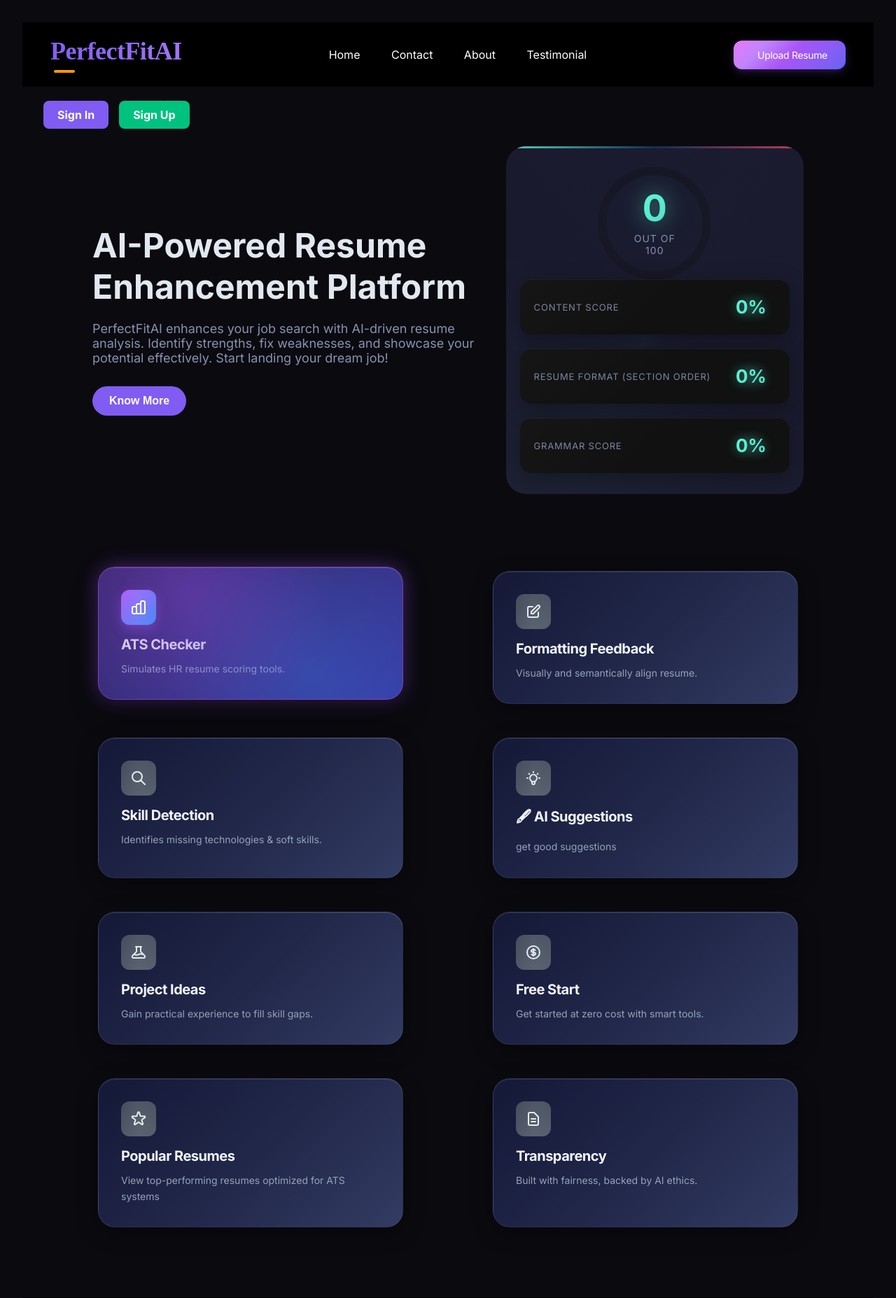
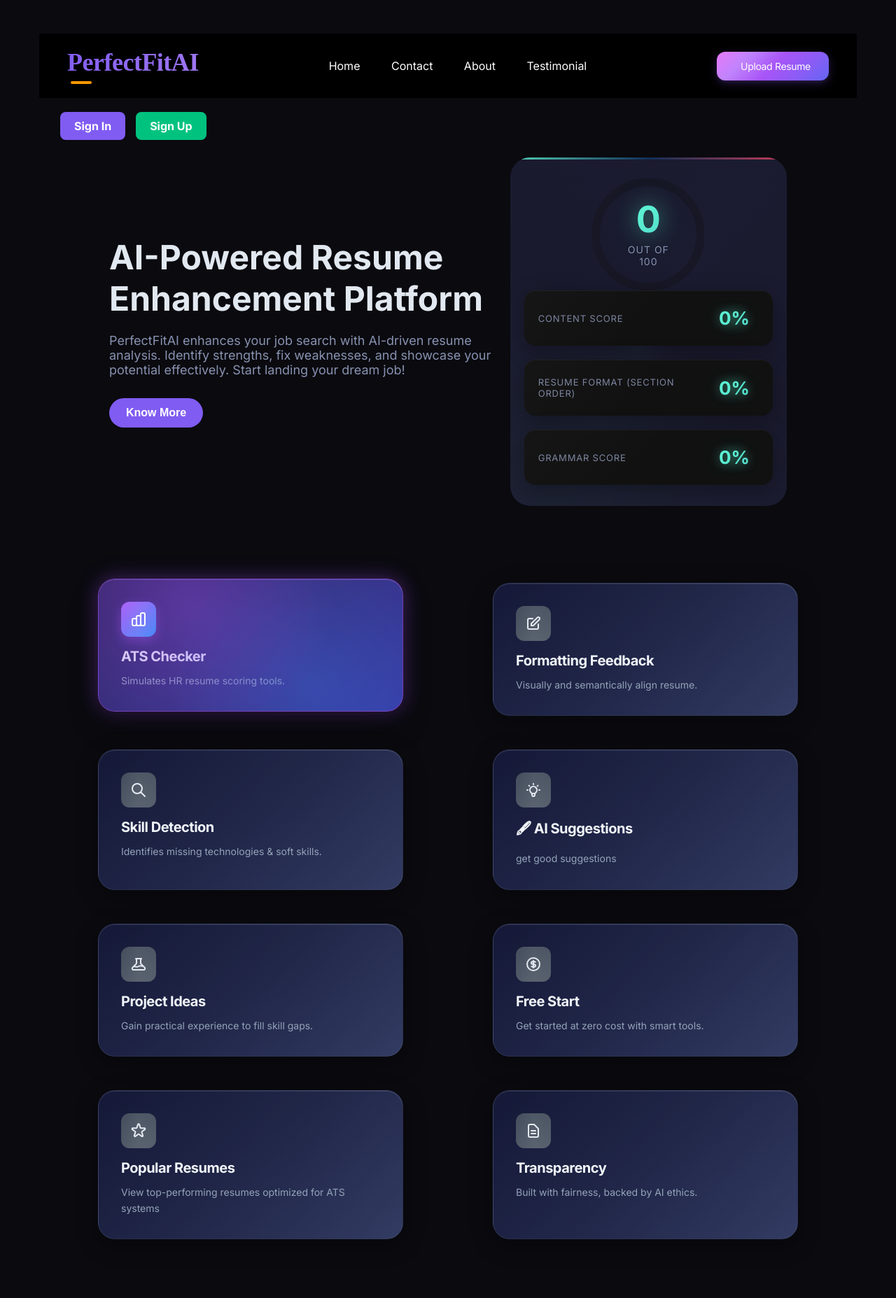
Before and after one commit to upendrajamana/PerfectFitAI, a Flask app: page / in a window 1280 px wide. Shown: the top 1855 px of the page at 70% size. Run offline with Flask 3, Linux system fonts and the light colour scheme.

Commit message:
Update index.html

```diff
--- a/templates/index.html
+++ b/templates/index.html
@@ -1118,11 +1118,19 @@ html, body {
   margin-top: 6px;
   margin-left: 5px; /* align under the text slightly */
 }
+.page-wrapper {
+  max-width: 1200px;
+  margin: 0 auto;
+  padding: 1rem;
+  width: 100%;
+  overflow-x: hidden;
+}
 
 
 </style>
 </head>
 <body>
+  <div class="page-wrapper">
   <header>
     <h1 class="logo">PerfectFitAI<span class="logo-underline"></span> </h1>
     <nav>
@@ -1356,7 +1364,7 @@ html, body {
     <div class="faq-answer">You get your resume score almost instantly after uploading and processing.</div>
   </div>
 </section>
-
+  </div>
 <script>
            function toggleTheme() {
   const btn = document.querySelector(".toggle-theme");
```
